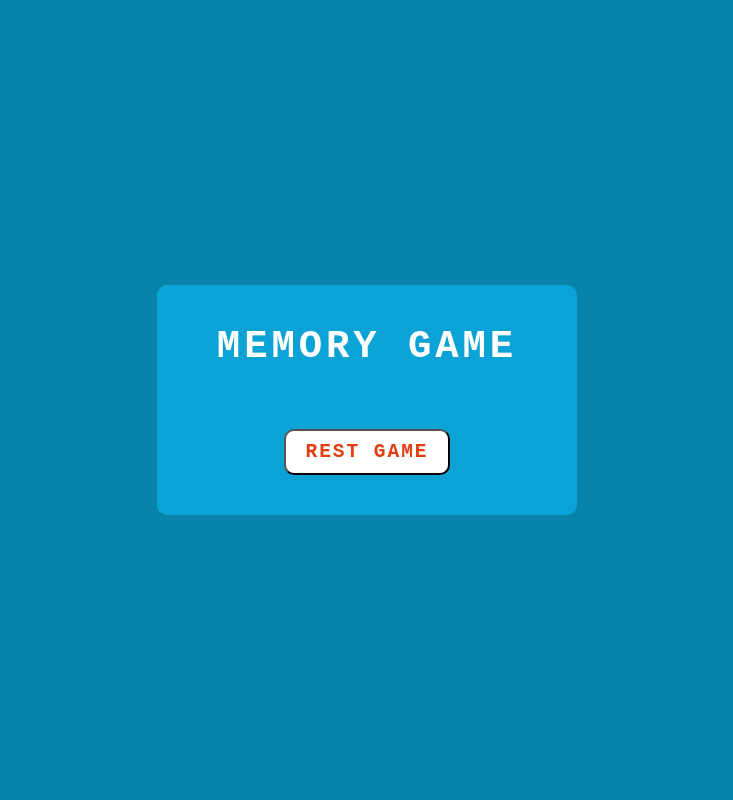
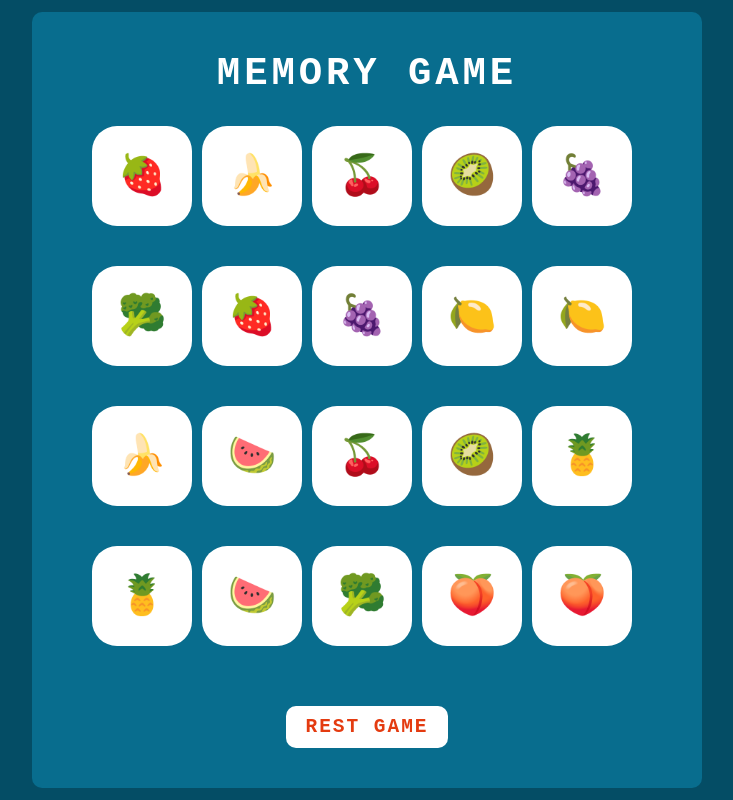
Before and after one commit to MinThetN/memory-game, a plain HTML site: page index.html in a window 1280 px wide. Shown: the whole page, without its empty margins (273-1006 px from the left). Drawn offline with Linux system fonts and the light colour scheme.

Commit message:
created: game board

```diff
--- a/index.html
+++ b/index.html
@@ -10,7 +10,19 @@
     <div class="container">
         <h2> Memory Game </h2>
         <div class="game"></div>
-        <button class="reset"> Rest Game </button>
+        <button class="reset" onclick="window.location.reload()"> Rest Game </button>
     </div>
+    <!-- Javascript -->
+    <script>
+        const emojis = ['🍇', '🍇', '🍉', '🍉', '🍌', '🍌', '🍒', '🍒',
+        '🍓', '🍓', '🍍', '🍍', '🍑', '🍑', '🍋', '🍋', '🥦', '🥦', '🥝', '🥝' ];
+        var shuffle_emojis = emojis.sort(() => (Math.random() > 0.5 ? 2 : -1));
+        for (var i = 0; i < emojis.length; i++) {
+            let box = document.createElement('div')
+            box.className = 'item'
+            box.innerHTML = shuffle_emojis[i]
+            document.querySelector('.game').appendChild(box)
+        }
+    </script>
 </body>
 </html>
--- a/style.css
+++ b/style.css
@@ -10,7 +10,7 @@ body {
     justify-content: center;
     align-items: center;
     min-height: 100vh;
-    background-color: rgb(8, 131, 171);
+    background-color: rgb(4, 77, 101);
 }
 
 .container {
@@ -20,7 +20,7 @@ body {
     align-items: center;
     flex-direction: column;
     gap: 30px;
-    background: rgb(11, 162, 213);
+    background: rgb(8, 109, 142);
     padding: 40px 60px;
     border-radius: 10px;
 }
@@ -41,6 +41,36 @@ h2 {
     font-size: 1.5em;
     border-radius: 10px;
     letter-spacing: 0.1em;
-    transition: 0.3s;
+    transition: 0.5s;
     font-weight: bold;
+    border: none;
 }
+
+.reset:focus {
+    color: white;
+    background: rgb(228, 59, 16);
+}
+
+.game {
+    width: 550px;
+    height: 550px;
+    display: flex;
+    flex-wrap: wrap;
+    gap: 10px;
+    /* border: 5px solid white; */
+    border-radius: 10px;
+    transform-style: preserve-3d;
+    perspective: 500px;
+}
+
+.item {
+    position: relative;
+    width: 100px;
+    height: 100px;
+    display: flex;
+    justify-content: center;
+    align-items: center;
+    font-size: 3em;
+    background: white;
+    border-radius: 25px;
+}
```
